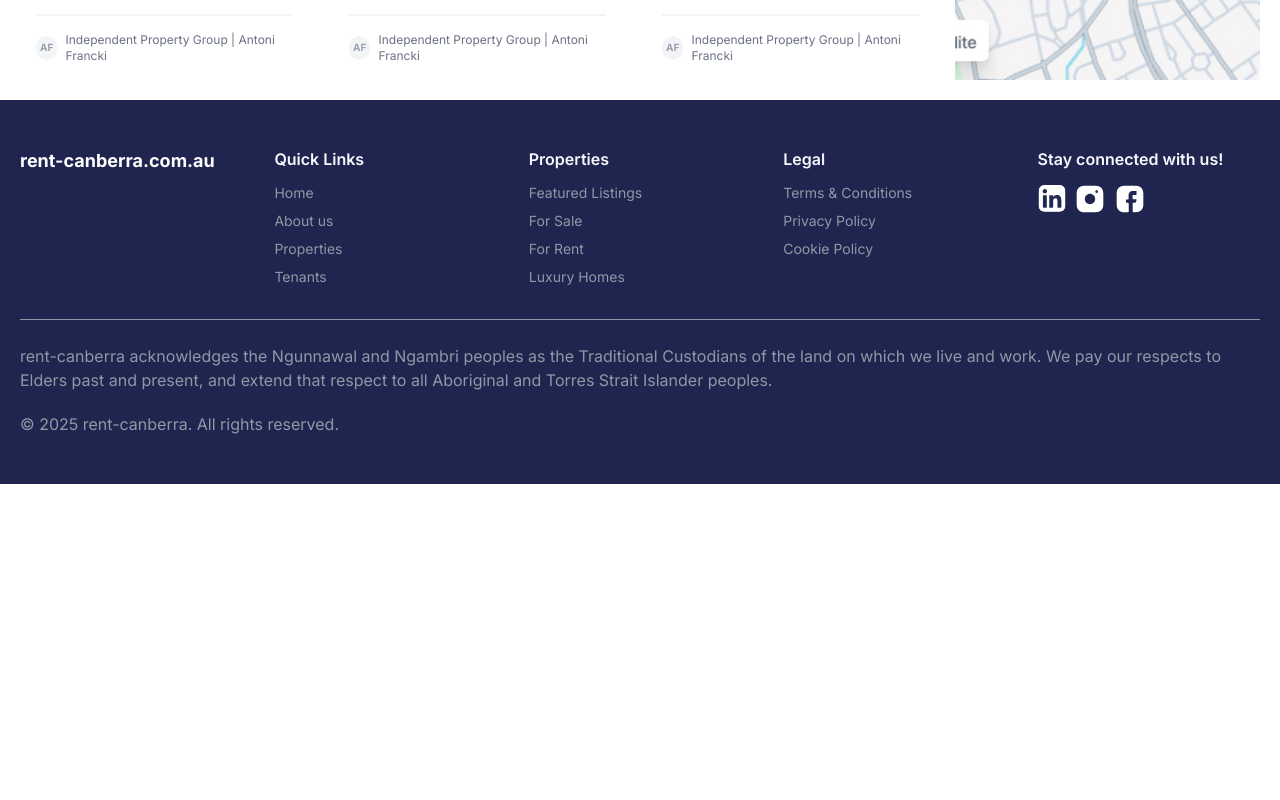
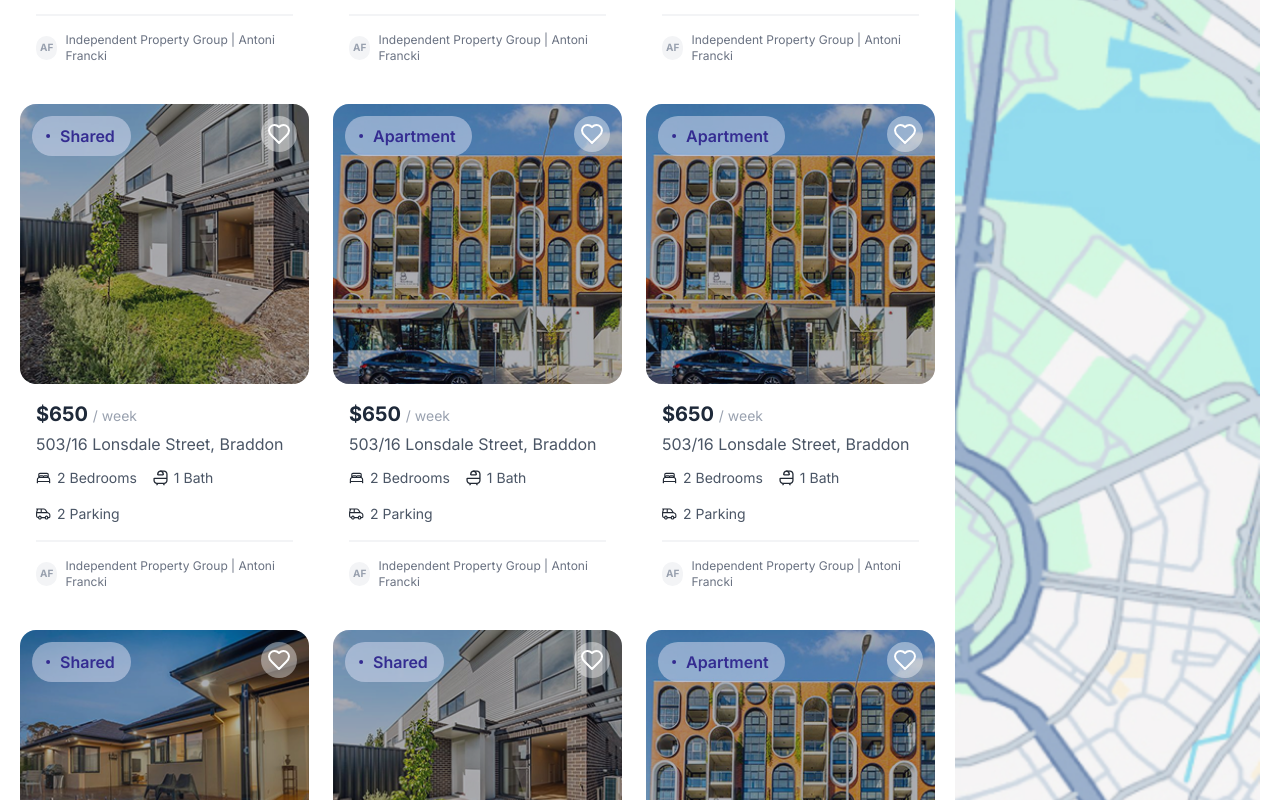
Before and after one commit to mss-souloftware/rc-frontend, a Next.js app: page /rentallisting in a window 1280 px wide. Shown: the part 1640-2440 px from the top of the page. Before the commit the page ends 2124 px from the top, so only its background shows below. Built offline with nearby package versions, Linux system fonts and the light colour scheme.

Commit message:
gridview page

```diff
--- /dev/null
+++ b/src/components/Global/FilterSidebar.jsx
@@ -0,0 +1,132 @@
+'use client'
+
+import { useState } from 'react'
+import { FaBed, FaBath, FaCar } from 'react-icons/fa'
+
+const realEstateTypes = [
+  { label: 'All', value: 'all' },
+  { label: 'Apartments', value: 'apartments' },
+  { label: 'House', value: 'house' },
+  { label: 'Townhouse', value: 'townhouse' },
+  { label: 'Shared', value: 'shared' },
+]
+
+const filters = [
+  'Shared Housing',
+  'Near ANU',
+  'Near UC',
+  'Under $200',
+  'International Student Friendly',
+  'Female-Only Houses',
+  'Golf View',
+  'Not Friendly to UC',
+  'Not Friendly to ANU',
+]
+
+export default function SidebarFilters() {
+  const [selectedTypes, setSelectedTypes] = useState('apartments')
+  const [bedrooms, setBedrooms] = useState(1)
+  const [bathrooms, setBathrooms] = useState(1)
+  const [parkingSpaces, setParkingSpaces] = useState(0)
+  const [priceRange, setPriceRange] = useState([200, 400])
+
+  const toggleType = (value) => {
+    if (selectedTypes.includes(value)) {
+      setSelectedTypes(selectedTypes.filter(v => v !== value))
+    } else {
+      setSelectedTypes([...selectedTypes, value])
+    }
+  }
+
+  return (
+    <div className="w-72 p-4 bg-white rounded-xl shadow-sm border space-y-6">
+      {/* Real Estate Type */}
+      <div>
+        <h3 className="text-sm font-medium mb-2">Real Estate Type</h3>
+        <div className="space-y-2">
+          {realEstateTypes.map(type => (
+            <label
+              key={type.value}
+              className="flex items-center space-x-2 text-sm cursor-pointer"
+            >
+              <input
+                type="checkbox"
+                checked={selectedTypes.includes(type.value)}
+                onChange={() => toggleType(type.value)}
+                className="peer hidden"
+              />
+              <div className="w-4 h-4 rounded border border-gray-300 peer-checked:bg-blue-600 peer-checked:border-blue-600 transition-all duration-200" />
+              <span>{type.label}</span>
+            </label>
+          ))}
+        </div>
+      </div>
+
+      {/* Suburb Dropdown */}
+      <div>
+        <label className="text-sm font-medium">Suburbs</label>
+        <select className="mt-1 w-full border rounded px-3 py-2 text-sm focus:outline-none">
+          <option>Red Hill</option>
+        </select>
+      </div>
+
+      {/* Rooms Inputs */}
+      <div className="space-y-4">
+        {[['Bedrooms', FaBed, bedrooms, setBedrooms], ['Bathrooms', FaBath, bathrooms, setBathrooms], ['Parking Space', FaCar, parkingSpaces, setParkingSpaces]].map(([label, Icon, value, setter], idx) => (
+          <div key={idx} className="flex items-center justify-between">
+            <span className="flex items-center gap-2 text-sm font-medium">
+              <Icon className="text-gray-600" />
+              {label}
+            </span>
+            <div className="flex items-center gap-2">
+              <button
+                onClick={() => setter((prev) => Math.max(0, prev - 1))}
+                className="px-2 py-1 border rounded text-sm"
+              >−</button>
+              <span>{value}</span>
+              <button
+                onClick={() => setter((prev) => prev + 1)}
+                className="px-2 py-1 border rounded text-sm"
+              >+</button>
+            </div>
+          </div>
+        ))}
+      </div>
+
+      {/* Price Range */}
+      <div>
+        <h3 className="text-sm font-medium mb-2">Price Range</h3>
+        <div className="flex items-center justify-between text-xs text-gray-600">
+          <span>${priceRange[0]}</span>
+          <span>${priceRange[1]}</span>
+        </div>
+        <input
+          type="range"
+          min={100}
+          max={500}
+          step={10}
+          value={priceRange[1]}
+          onChange={e => setPriceRange([priceRange[0], parseInt(e.target.value)])}
+          className="w-full mt-2"
+        />
+        <div className="text-xs text-gray-500 mt-2 space-y-1">
+          <div>Rent Under $300</div>
+          <div>Rent Under $400</div>
+          <div>Rent Under $500</div>
+        </div>
+      </div>
+
+      {/* Filters */}
+      <div className="flex flex-wrap gap-2">
+        {filters.map((filter, i) => (
+          <span
+            key={i}
+            className="text-xs px-3 py-1 rounded-full border bg-gray-50 text-gray-700 cursor-pointer hover:bg-blue-100 transition"
+          >
+            {filter}
+          </span>
+        ))}
+      </div>
+    </div>
+  )
+}
--- a/src/components/Global/PropertyCard.jsx
+++ b/src/components/Global/PropertyCard.jsx
@@ -47,7 +47,7 @@ export default function PropertyCard({
                     <span className='flex gap-1.5'><Image src="/global/parking.svg" width={15} height={15} alt='Parking' /> {parks} Parking</span>
                 </div>
                 <div className='border border-gray-100 mt-4'></div>
-                <div className="flex items-center justify-center gap-2 mt-4 text-xs text-gray-500">
+                <div className="flex items-center justify-center md:justify-start gap-2 mt-4 text-xs text-gray-500">
                     <div className="w-6 h-6 rounded-full bg-gray-100 flex items-center justify-center text-[10px] font-bold text-gray-400">
                         {agent.split(" ").map(n => n[0]).join("")}
                     </div>
--- a/src/components/Global/PropertyGrid.jsx
+++ b/src/components/Global/PropertyGrid.jsx
@@ -1,8 +1,10 @@
 "use client";
-import React from 'react';
+import React, { useState } from 'react';
 import PropertyCard from "./PropertyCard";
+import Pagination from './Pagination';
 
-export default function PropertyGrid({ title, gridSet, limit }) {
+export default function PropertyGrid({ title, gridSet, limit = 6, showPagination = false }) {
+    const [currentPage, setCurrentPage] = useState(1);
     const listings = [
         {
             imageUrl: "/properties/house1.jpg",
@@ -81,7 +83,77 @@ export default function PropertyGrid({ title, gridSet, limit }) {
             agent: "Antoni Francki",
             type: "Shared",
         },
+        {
+            imageUrl: "/properties/house1.jpg",
+            price: "650",
+            address: "503/16 Lonsdale Street, Braddon",
+            bedrooms: 2,
+            bathrooms: 1,
+            parks: 2,
+            agency: "Independent Property Group",
+            agent: "Antoni Francki",
+            type: "Apartment",
+        },
+        {
+            imageUrl: "/properties/house1.jpg",
+            price: "650",
+            address: "503/16 Lonsdale Street, Braddon",
+            bedrooms: 2,
+            bathrooms: 1,
+            parks: 2,
+            agency: "Independent Property Group",
+            agent: "Antoni Francki",
+            type: "Apartment",
+        },
+        {
+            imageUrl: "/properties/a4.png",
+            price: "650",
+            address: "503/16 Lonsdale Street, Braddon",
+            bedrooms: 2,
+            bathrooms: 1,
+            parks: 2,
+            agency: "Independent Property Group",
+            agent: "Antoni Francki",
+            type: "Shared",
+        },
+        {
+            imageUrl: "/properties/a2.png",
+            price: "650",
+            address: "503/16 Lonsdale Street, Braddon",
+            bedrooms: 2,
+            bathrooms: 1,
+            parks: 2,
+            agency: "Independent Property Group",
+            agent: "Antoni Francki",
+            type: "Shared",
+        },
+        {
+            imageUrl: "/properties/house1.jpg",
+            price: "650",
+            address: "503/16 Lonsdale Street, Braddon",
+            bedrooms: 2,
+            bathrooms: 1,
+            parks: 2,
+            agency: "Independent Property Group",
+            agent: "Antoni Francki",
+            type: "Apartment",
+        },
+        {
+            imageUrl: "/properties/a2.png",
+            price: "650",
+            address: "503/16 Lonsdale Street, Braddon",
+            bedrooms: 2,
+            bathrooms: 1,
+            parks: 2,
+            agency: "Independent Property Group",
+            agent: "Antoni Francki",
+            type: "Shared",
+        }
     ];
+
+    const totalPages = Math.ceil(listings.length / limit);
+    const start = (currentPage - 1) * limit;
+    const paginatedListings = showPagination ? listings.slice(start, start + limit) : listings.slice(0, limit);
 
     // Map column count to Tailwind grid class
     const colClasses = {
@@ -103,15 +175,26 @@ export default function PropertyGrid({ title, gridSet, limit }) {
 
     return (
         <div>
-            <h2 className="md:text-2xl sm:text-xl text-md font-semibold text-gray-800 md:mb-5 mb-2 md:text-left text-center">
-                {title}
-            </h2>
-
+            {title && (
+                <h2 className="md:text-2xl sm:text-xl text-md font-semibold text-gray-800 md:mb-5 mb-2 md:text-left text-center">
+                    {title}
+                </h2>
+            )}
             <div className={responsiveCols}>
-                {listings.slice(0, limit).map((property, index) => (
+                {paginatedListings.map((property, index) => (
                     <PropertyCard key={index} {...property} />
                 ))}
             </div>
+
+            {showPagination && totalPages > 1 && (
+                <div className="mt-6">
+                    <Pagination
+                        currentPage={currentPage}
+                        totalPages={totalPages}
+                        onPageChange={(page) => setCurrentPage(page)}
+                    />
+                </div>
+            )}
         </div>
     );
 }
--- a/src/components/RentalListing/ForRentHero.jsx
+++ b/src/components/RentalListing/ForRentHero.jsx
@@ -2,16 +2,16 @@ import Image from 'next/image'
 import React from 'react'
 import { FaSearch } from 'react-icons/fa'
 
-export default function ForRentHero() {
+export default function ForRentHero({ title, bgPath }) {
     return (
         <section className='relative py-20'>
-            <Image src="/images/home-hero.png"
+            <Image src={bgPath}
                 alt="For Rent"
                 layout="fill"
                 objectFit="cover"
                 priority />
             <div className="relative">
-                <h1 className='text-5xl font-bold text-white text-center'>For Rent</h1>
+                <h1 className='text-5xl font-bold text-white text-center'>{title}</h1>
                 <div className="w-full max-w-2xl mx-auto px-4 mt-10">
                     <div className="relative flex items-center bg-white/10 backdrop-blur-xs rounded-full shadow-md">
                         <input
--- a/src/components/views/RentalListing/ListView.jsx
+++ b/src/components/views/RentalListing/ListView.jsx
@@ -9,7 +9,7 @@ export default function ListView() {
         <div className="container mx-auto pb-5 px-5">
             <NavTabs />
             <div className='border-t-2 border-[#E1E9F0] mb-5'></div>
-            <ForRentHero />
+            <ForRentHero title="For Rent" bgPath="/images/home-hero.png" />
             <FilterCountBar />
 
             <PropertyListGrid />
```
Also changed, not shown: src/components/views/RentalListing/GridView.jsx (+33 -1 lines).
